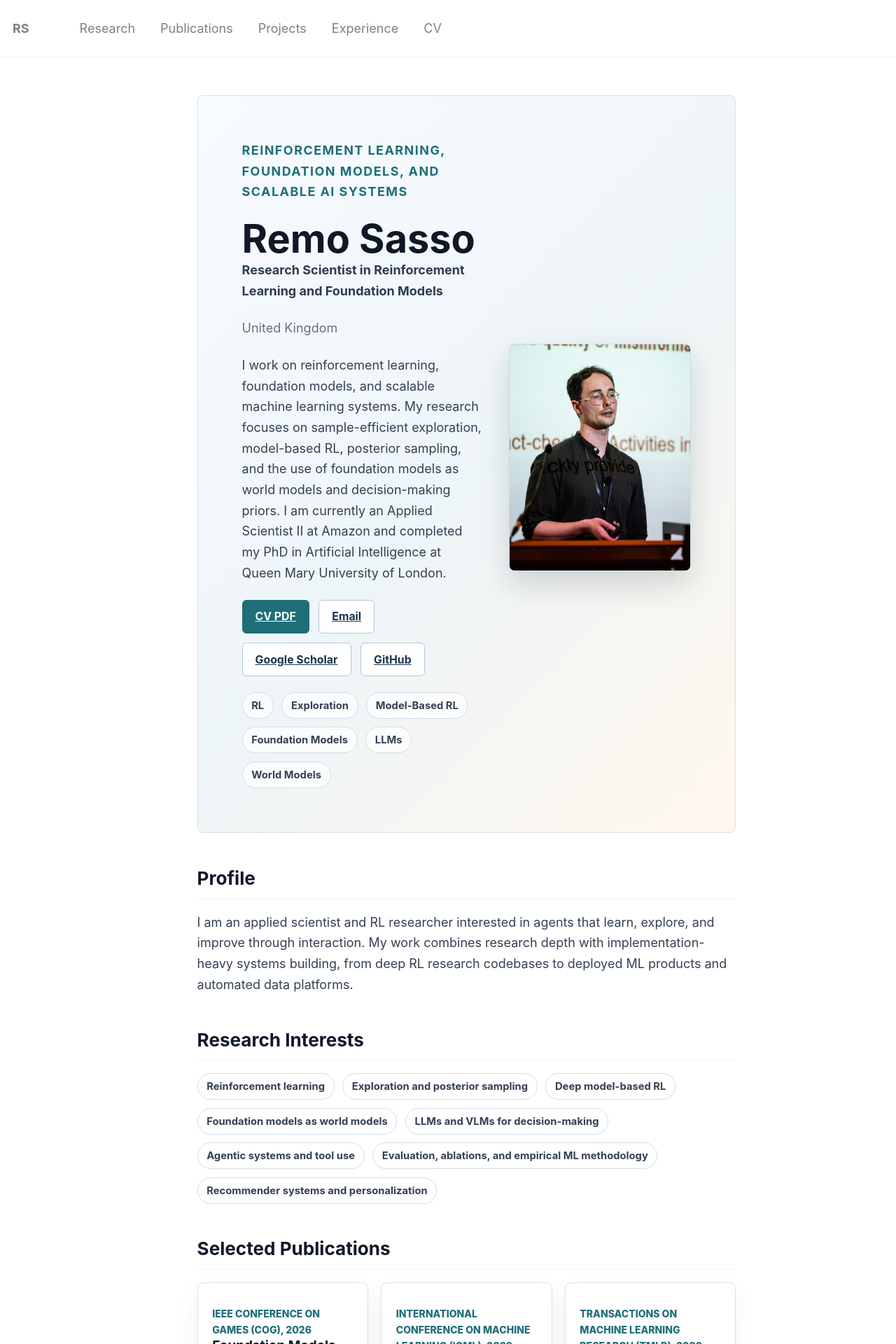
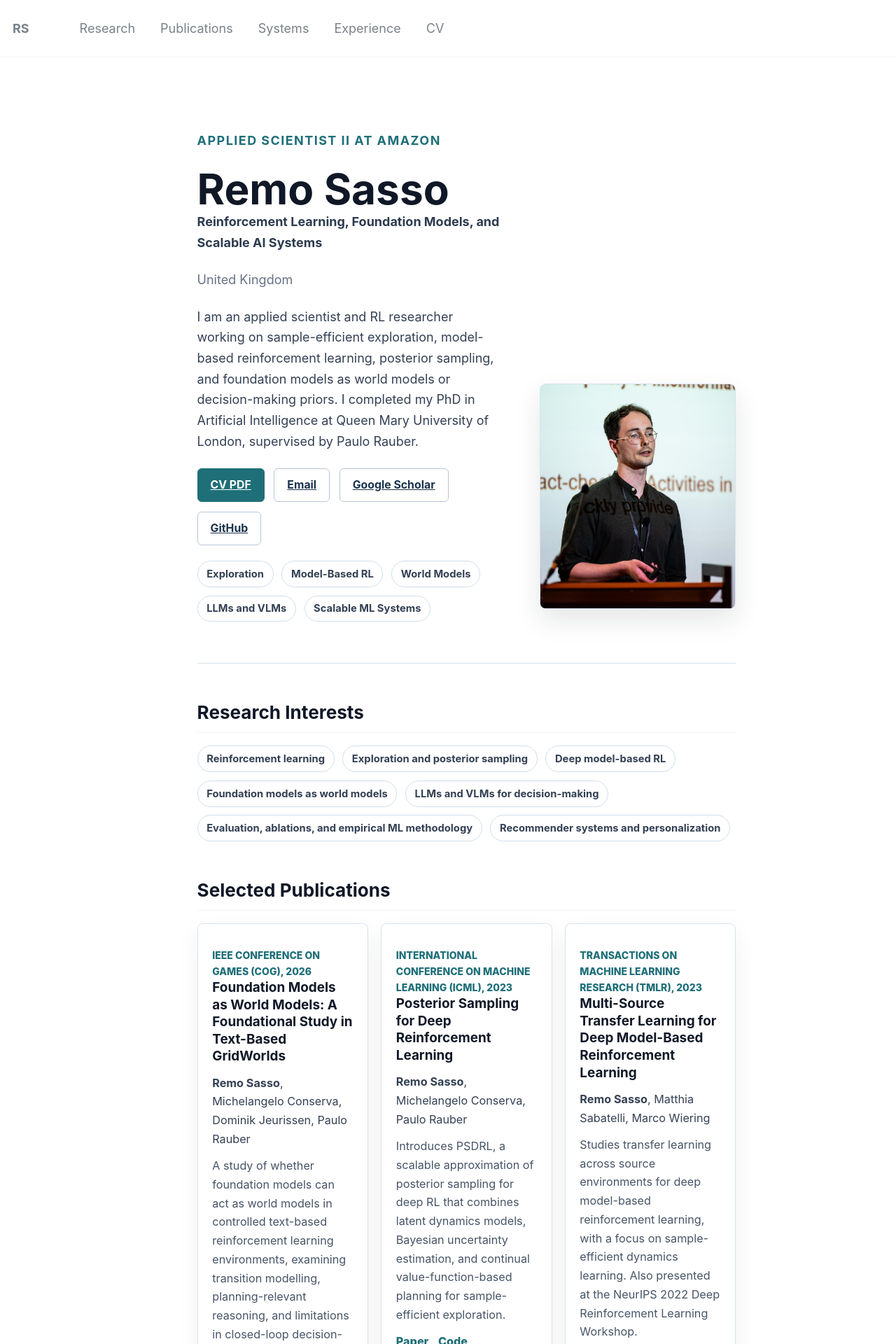
Before and after one commit to remosasso/remosasso.github.io, a Jekyll site: the page built from _pages/about.md, in a window 1280 px wide. Shown: the top 1920 px of the page at 70% size. Built offline with Jekyll 4.4.1, drawn with Linux system fonts in a browser that asks for light colours; some of the changed text lies outside the part shown.

Commit message:
Simplify homepage layout and copy

```diff
--- a/_data/navigation.yml
+++ b/_data/navigation.yml
@@ -4,7 +4,7 @@ main:
     url: /#research-interests
   - title: "Publications"
     url: /#selected-publications
-  - title: "Projects"
+  - title: "Systems"
     url: /#selected-projects
   - title: "Experience"
     url: /#experience
--- a/_pages/about.md
+++ b/_pages/about.md
@@ -9,11 +9,11 @@ redirect_from:
 <main class="profile-home">
   <section class="profile-hero" aria-labelledby="profile-title">
     <div class="profile-hero__content">
-      <p class="profile-kicker">Reinforcement Learning, Foundation Models, and Scalable AI Systems</p>
+      <p class="profile-kicker">Applied Scientist II at Amazon</p>
       <h1 id="profile-title">Remo Sasso</h1>
-      <p class="profile-subtitle">Research Scientist in Reinforcement Learning and Foundation Models</p>
+      <p class="profile-subtitle">Reinforcement Learning, Foundation Models, and Scalable AI Systems</p>
       <p class="profile-location">United Kingdom</p>
-      <p class="profile-lede">I work on reinforcement learning, foundation models, and scalable machine learning systems. My research focuses on sample-efficient exploration, model-based RL, posterior sampling, and the use of foundation models as world models and decision-making priors. I am currently an Applied Scientist II at Amazon and completed my PhD in Artificial Intelligence at Queen Mary University of London.</p>
+      <p class="profile-lede">I am an applied scientist and RL researcher working on sample-efficient exploration, model-based reinforcement learning, posterior sampling, and foundation models as world models or decision-making priors. I completed my PhD in Artificial Intelligence at Queen Mary University of London, supervised by Paulo Rauber.</p>
       <div class="profile-actions" aria-label="Profile links">
         <a class="profile-button profile-button--primary" href="/files/CV.pdf">CV PDF</a>
         <a class="profile-button" href="mailto:r.sasso@qmul.ac.uk">Email</a>
@@ -21,22 +21,16 @@ redirect_from:
         <a class="profile-button" href="https://github.com/remosasso" target="_blank" rel="noopener">GitHub</a>
       </div>
       <div class="profile-tags" aria-label="Research areas">
-        <span>RL</span>
         <span>Exploration</span>
         <span>Model-Based RL</span>
-        <span>Foundation Models</span>
-        <span>LLMs</span>
         <span>World Models</span>
+        <span>LLMs and VLMs</span>
+        <span>Scalable ML Systems</span>
       </div>
     </div>
     <figure class="profile-portrait">
       <img src="/images/edmo_image.jpg" alt="Remo Sasso presenting research at a conference">
     </figure>
-  </section>
-
-  <section class="profile-section" aria-labelledby="profile-summary">
-    <h2 id="profile-summary">Profile</h2>
-    <p>I am an applied scientist and RL researcher interested in agents that learn, explore, and improve through interaction. My work combines research depth with implementation-heavy systems building, from deep RL research codebases to deployed ML products and automated data platforms.</p>
   </section>
 
   <section class="profile-section" aria-labelledby="research-interests">
@@ -47,7 +41,6 @@ redirect_from:
       <span>Deep model-based RL</span>
       <span>Foundation models as world models</span>
       <span>LLMs and VLMs for decision-making</span>
-      <span>Agentic systems and tool use</span>
       <span>Evaluation, ablations, and empirical ML methodology</span>
       <span>Recommender systems and personalization</span>
     </div>
@@ -84,26 +77,21 @@ redirect_from:
   </section>
 
   <section class="profile-section" aria-labelledby="selected-projects">
-    <h2 id="selected-projects">Selected Projects</h2>
+    <h2 id="selected-projects">Selected Systems</h2>
     <div class="card-grid">
       <article class="profile-card">
-        <h3>Posterior Sampling for Deep Reinforcement Learning</h3>
-        <p>Built a full deep RL research system combining latent world models, uncertainty estimation, posterior sampling, and value-function-based planning. The work resulted in an ICML 2023 publication and open-source implementation.</p>
-      </article>
-
-      <article class="profile-card">
         <h3>Foundation Models for Decision-Making</h3>
-        <p>Studied the strengths and limitations of LLMs and VLMs as exploratory agents, decision-making priors, and world models in bandits, GridWorlds, and visual RL settings.</p>
+        <p>Built experimental environments and evaluation code to study LLMs and VLMs as exploratory agents, decision-making priors, and world models.</p>
       </article>
 
       <article class="profile-card">
         <h3>Aletheia</h3>
-        <p>Led development of an agentic LLM-based information retrieval and fact-checking platform developed in collaboration with Thomson Reuters, supporting source grounding, multilingual claim analysis, evidence synthesis, and structured report generation.</p>
+        <p>Led development of an agentic LLM-based information retrieval and fact-checking platform for grounded evidence synthesis and structured report generation.</p>
       </article>
 
       <article class="profile-card">
         <h3>AIGoalie</h3>
-        <p>Built and operate a data-driven football forecasting platform using predictive models, automated data pipelines, and large-scale fixture data. The platform has reached over 15,000 monthly users.</p>
+        <p>Built and operate a data-driven football forecasting platform with predictive models, automated pipelines, and large-scale fixture data.</p>
       </article>
     </div>
   </section>
--- a/_sass/_profile-home.scss
+++ b/_sass/_profile-home.scss
@@ -1,7 +1,7 @@
 .profile-home {
-  max-width: 1120px;
+  max-width: 1160px;
   margin: 0 auto;
-  padding: 1rem 0 3rem;
+  padding: 0.75rem 0 3rem;
   color: #18212f;
 
   p {
@@ -11,14 +11,12 @@
 
 .profile-hero {
   display: grid;
-  grid-template-columns: minmax(0, 1fr) 260px;
-  align-items: center;
-  gap: 2rem;
-  margin: 0 0 2.75rem;
-  padding: 3.5rem;
-  border: 1px solid #d9e2ef;
-  border-radius: 8px;
-  background: linear-gradient(135deg, #f8fbff 0%, #eef5f8 52%, #fff7ed 100%);
+  grid-template-columns: minmax(0, 1fr) 280px;
+  align-items: end;
+  gap: 3rem;
+  margin: 0 0 3rem;
+  padding: 3rem 0 3.25rem;
+  border-bottom: 1px solid #d9e2ef;
 }
 
 .profile-hero__content {
@@ -31,10 +29,10 @@
   img {
     display: block;
     width: 100%;
-    aspect-ratio: 4 / 5;
-    border: 1px solid rgba(31, 111, 120, 0.18);
+    aspect-ratio: 1 / 1.15;
+    border: 1px solid #d9e2ef;
     border-radius: 8px;
-    box-shadow: 0 18px 44px rgba(16, 24, 39, 0.16);
+    box-shadow: 0 16px 38px rgba(16, 24, 39, 0.11);
     object-fit: cover;
     object-position: 52% 30%;
   }
@@ -52,14 +50,14 @@
 .profile-home h1 {
   margin: 0;
   color: #101827;
-  font-size: 3.1rem;
+  font-size: 3.35rem;
   line-height: 1.05;
 }
 
 .profile-subtitle {
   margin: 0.9rem 0 0.3rem;
   color: #2d3b4f;
-  font-size: 1.25rem;
+  font-size: 1.28rem;
   font-weight: 700;
 }
 
@@ -70,10 +68,10 @@
 }
 
 .profile-lede {
-  max-width: 860px;
+  max-width: 780px;
   margin: 0 0 1.35rem;
   color: #344054;
-  font-size: 1.03rem;
+  font-size: 1.06rem;
 }
 
 .profile-actions {
@@ -136,14 +134,14 @@
   padding: 0.38rem 0.7rem;
   border: 1px solid #d0ddea;
   border-radius: 999px;
-  background: rgba(255, 255, 255, 0.74);
+  background: #ffffff;
   color: #344054;
   font-size: 0.82rem;
   font-weight: 700;
 }
 
 .profile-section {
-  margin: 0 0 2.7rem;
+  margin: 0 0 3rem;
 }
 
 .profile-section--compact {
@@ -276,7 +274,8 @@
 @media (max-width: 900px) {
   .profile-hero {
     grid-template-columns: 1fr;
-    padding: 2.2rem;
+    gap: 1.5rem;
+    padding: 2.2rem 0 2.4rem;
   }
 
   .profile-portrait {
@@ -295,12 +294,7 @@
   }
 
   .profile-hero {
-    margin-right: -1em;
-    margin-left: -1em;
-    padding: 2rem 1.2rem;
-    border-right: 0;
-    border-left: 0;
-    border-radius: 0;
+    padding: 1.7rem 0 2.1rem;
   }
 
   .profile-home h1 {
```
